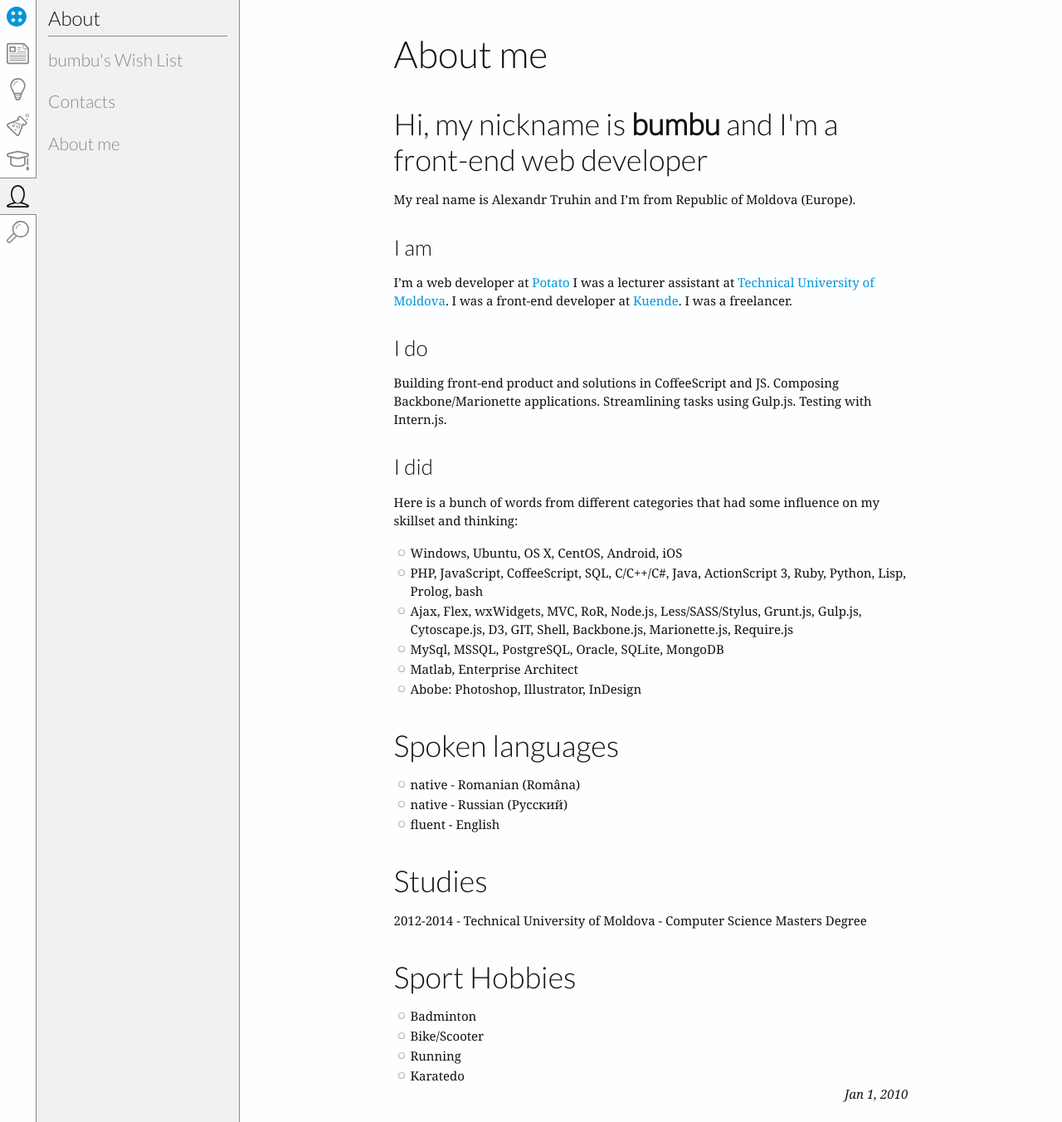
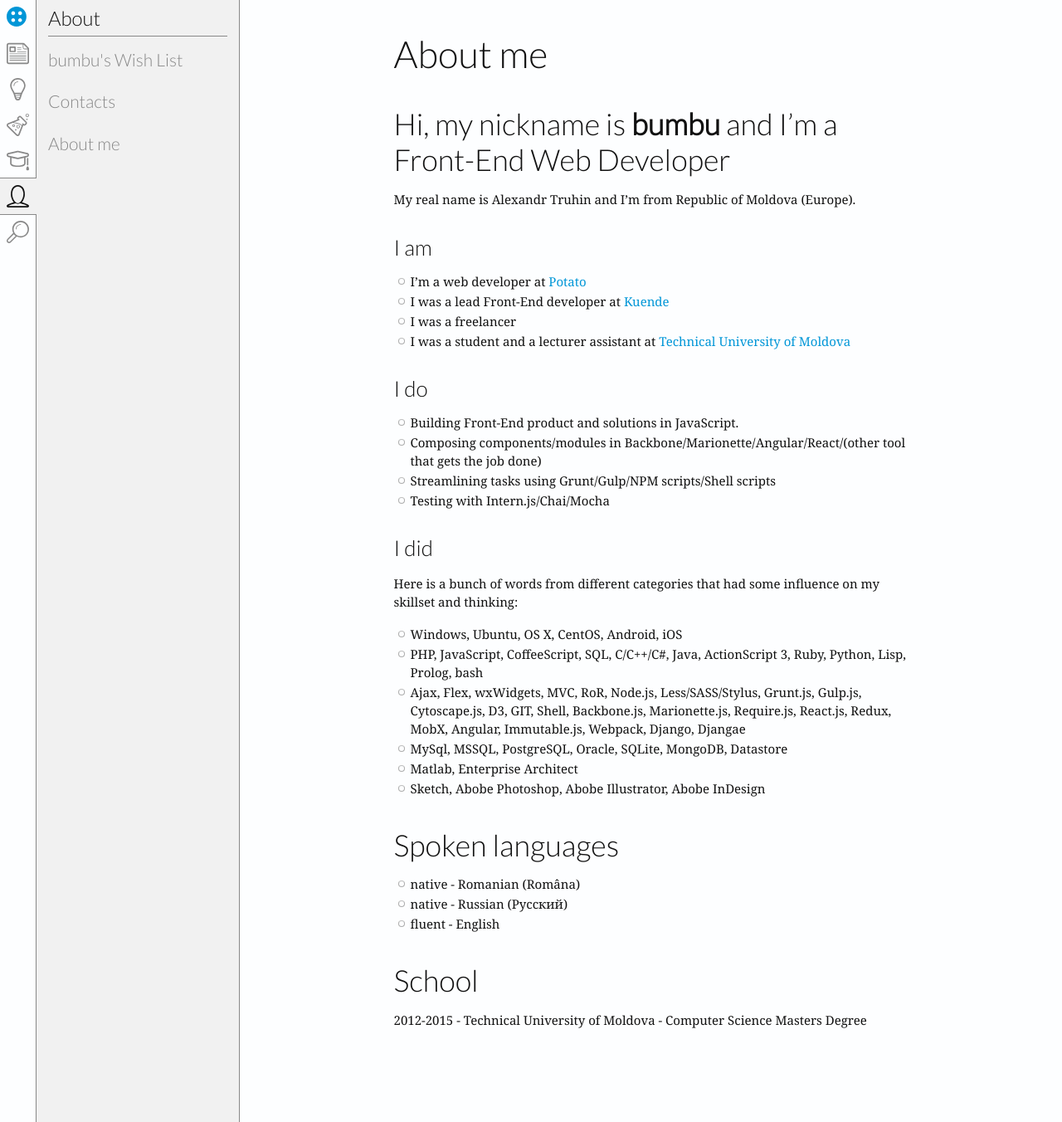
Before and after one commit to bumbu/bumbu.github.io, a Jekyll site: the page built from _posts/2000-00-00-about-me.md, in a window 1280 px wide and 1352 px high. Shown: the whole window at 83% size. Built offline with Jekyll 4.4.1, drawn with Linux system fonts in a browser that asks for light colours; some web fonts are replaced; a script that is not in the unit is left out.

Commit message:
Update about posts

```diff
--- a/_posts/2000-00-00-about-me.md
+++ b/_posts/2000-00-00-about-me.md
@@ -5,38 +5,43 @@ author: bumbu
 layout: post
 permalink: /about-me/
 categories: about
+hide_date: true
 ---
-<h2>Hi, my nickname is <strong>bumbu</strong> and I'm a front-end web developer</h2>
+
+## Hi, my nickname is **bumbu** and I'm a Front-End Web Developer
+
 My real name is Alexandr Truhin and I'm from Republic of Moldova (Europe).
-<h3>I am</h3>
-I'm a web developer at <a href="http://p.ota.to" target="_blank">Potato</a>
-I was a lecturer assistant at <a href="http://utm.md" target="_blank">Technical University of Moldova</a>.
-I was a front-end developer at <a href="http://kuende.com" target="_blank">Kuende</a>.
-I was a freelancer.
-<h3>I do</h3>
-Building front-end product and solutions in CoffeeScript and JS. Composing Backbone/Marionette applications. Streamlining tasks using Gulp.js. Testing with Intern.js.
-<h3>I did</h3>
+
+### I am
+
+* I'm a web developer at <a href="http://p.ota.to" target="_blank">Potato</a>
+* I was a lead Front-End developer at <a href="http://kuende.com" target="_blank">Kuende</a>
+* I was a freelancer
+* I was a student and a lecturer assistant at <a href="http://utm.md" target="_blank">Technical University of Moldova</a>
+
+### I do
+
+* Building Front-End product and solutions in JavaScript.
+* Composing components/modules in Backbone/Marionette/Angular/React/(other tool that gets the job done)
+* Streamlining tasks using Grunt/Gulp/NPM scripts/Shell scripts
+* Testing with Intern.js/Chai/Mocha
+
+### I did
+
 Here is a bunch of words from different categories that had some influence on my skillset and thinking:
-<ul>
-	<li>Windows, Ubuntu, OS X, CentOS, Android, iOS</li>
-	<li>PHP, JavaScript, CoffeeScript, SQL, C/C++/C#, Java, ActionScript 3, Ruby, Python, Lisp, Prolog, bash</li>
-	<li>Ajax, Flex, wxWidgets, MVC, RoR, Node.js, Less/SASS/Stylus, Grunt.js, Gulp.js, Cytoscape.js, D3, GIT, Shell, Backbone.js, Marionette.js, Require.js</li>
-	<li>MySql, MSSQL, PostgreSQL, Oracle, SQLite, MongoDB</li>
-	<li>Matlab, Enterprise Architect</li>
-	<li>Abobe: Photoshop, Illustrator, InDesign</li>
-</ul>
-<h2>Spoken languages</h2>
-<ul>
-	<li>native - Romanian (Româna)</li>
-	<li>native - Russian (Русский)</li>
-	<li>fluent - English</li>
-</ul>
-<h2>Studies</h2>
-2012-2014 - Technical University of Moldova - Computer Science Masters Degree
-<h2>Sport Hobbies</h2>
-<ul>
-	<li>Badminton</li>
-	<li>Bike/Scooter</li>
-	<li>Running</li>
-	<li>Karatedo</li>
-</ul>
+
+* Windows, Ubuntu, OS X, CentOS, Android, iOS
+* PHP, JavaScript, CoffeeScript, SQL, C/C++/C#, Java, ActionScript 3, Ruby, Python, Lisp, Prolog, bash
+* Ajax, Flex, wxWidgets, MVC, RoR, Node.js, Less/SASS/Stylus, Grunt.js, Gulp.js, Cytoscape.js, D3, GIT, Shell, Backbone.js, Marionette.js, Require.js, React.js, Redux, MobX, Angular, Immutable.js, Webpack, Django, Djangae
+* MySql, MSSQL, PostgreSQL, Oracle, SQLite, MongoDB, Datastore
+* Matlab, Enterprise Architect
+* Sketch, Abobe Photoshop, Abobe Illustrator, Abobe InDesign
+
+## Spoken languages
+
+* native - Romanian (Româna)
+* native - Russian (Русский)
+* fluent - English
+
+## School
+2012-2015 - Technical University of Moldova - Computer Science Masters Degree
```
Also changed, not shown: _posts/2000-00-00-wish-list.md (+1 -0 lines).
